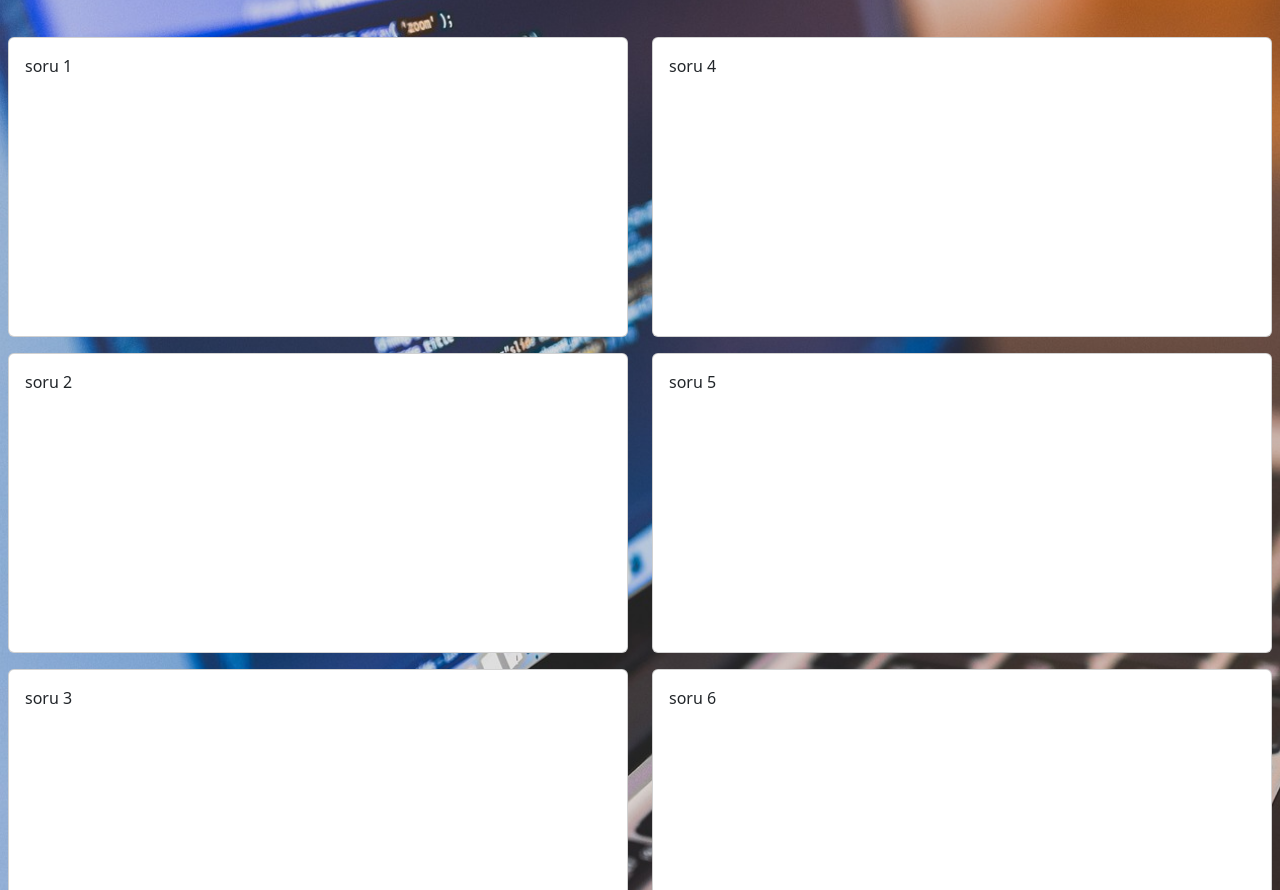
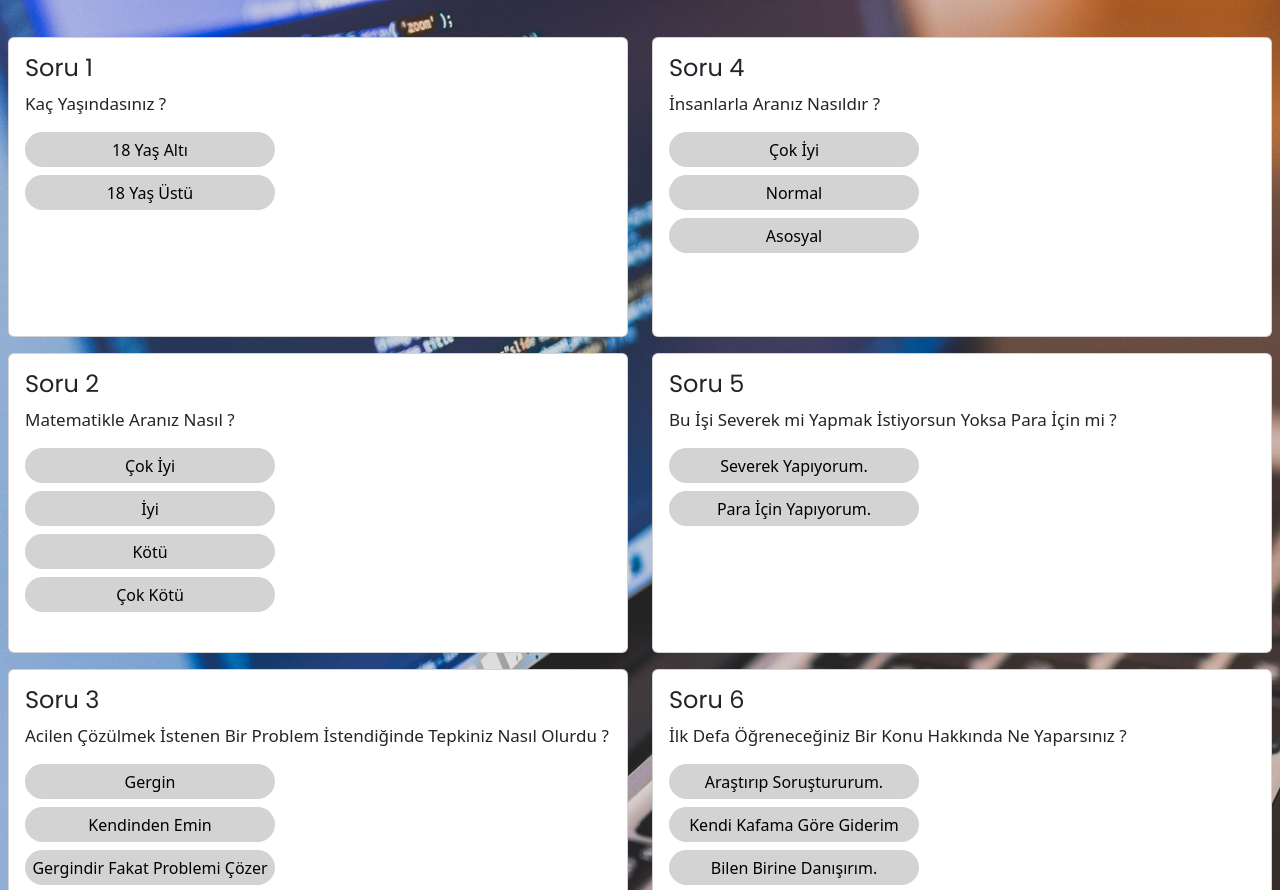
Before and after one commit to Ayberk-Aktan/Yazilimci-Testi-Projesi, a plain HTML site: page index.html in a window 1280 px wide. Shown: the part 123-1013 px from the top of the page. Drawn offline with nearby package versions, Linux system fonts and the light colour scheme.

Commit message:
Projenin Tasarım Kısmı Tamamlanmıştır. Sadece Javascript Kısmı Kalmıştır.

```diff
--- a/index.html
+++ b/index.html
@@ -30,19 +30,59 @@
                     <!--QUESTİON CARD-1-->
                     <div class="card">
                         <div class="card-body">
-                            soru 1
+                            <!--QUESTİON TİTLE-->
+                            <div class="question-title">
+                                <h4>Soru 1</h4>
+                            </div>
+                            <!--QUESTİON CONTENT-->
+                            <div class="question-content">
+                                <p>Kaç Yaşındasınız ?</p>
+                            </div>
+                            <!--ANSWERS CONTENT-->
+                            <div class="answers-content">
+                                <button class="ansBtn">18 Yaş Altı</button>
+                                <button class="ansBtn">18 Yaş Üstü</button>
+                            </div>
                         </div>
                     </div>
                     <!--QUESTİON CARD-2-->
                     <div class="card">
                         <div class="card-body">
-                            soru 2
+                            <!--QUESTİON TİTLE-->
+                            <div class="question-title">
+                                <h4>Soru 2</h4>
+                            </div>
+                            <!--QUESTİON CONTENT-->
+                            <div class="question-content">
+                                <p>Matematikle Aranız Nasıl ?</p>
+                            </div>
+                            <!--ANSWERS CONTENT-->
+                            <div class="answers-content">
+                                <button class="ansBtn">Çok İyi</button>
+                                <button class="ansBtn">İyi</button>
+                                <button class="ansBtn">Kötü</button>
+                                <button class="ansBtn">Çok Kötü</button>
+                            </div>
                         </div>
                     </div>
                     <!--QUESTİON CARD-3-->
                     <div class="card">
                         <div class="card-body">
-                            soru 3
+                            <!--QUESTİON TİTLE-->
+                            <div class="question-title">
+                                <h4>Soru 3</h4>
+                            </div>
+                            <!--QUESTİON CONTENT-->
+                            <div class="question-content">
+                                <p>Acilen Çözülmek İstenen Bir Problem İstendiğinde Tepkiniz Nasıl Olurdu ?</p>
+                            </div>
+                            <!--ANSWERS CONTENT-->
+                            <div class="answers-content">
+                                <button class="ansBtn">Gergin</button>
+                                <button class="ansBtn">Kendinden Emin</button>
+                                <button class="ansBtn">Gergindir Fakat Problemi Çözer</button>
+                                <button class="ansBtn">Boş Vermiş</button>
+                            </div>
                         </div>
                     </div>
                 </div>
@@ -51,19 +91,58 @@
                     <!--QUESTİON CARD-4-->
                     <div class="card">
                         <div class="card-body">
-                            soru 4
+                            <!--QUESTİON TİTLE-->
+                            <div class="question-title">
+                                <h4>Soru 4</h4>
+                            </div>
+                            <!--QUESTİON CONTENT-->
+                            <div class="question-content">
+                                <p>İnsanlarla Aranız Nasıldır ?</p>
+                            </div>
+                            <!--ANSWERS CONTENT-->
+                            <div class="answers-content">
+                                <button class="ansBtn">Çok İyi</button>
+                                <button class="ansBtn">Normal</button>
+                                <button class="ansBtn">Asosyal</button>
+                            </div>
                         </div>
                     </div>
                     <!--QUESTİON CARD-5-->
                     <div class="card">
                         <div class="card-body">
-                            soru 5
+                            <!--QUESTİON TİTLE-->
+                            <div class="question-title">
+                                <h4>Soru 5</h4>
+                            </div>
+                            <!--QUESTİON CONTENT-->
+                            <div class="question-content">
+                                <p>Bu İşi Severek mi Yapmak İstiyorsun Yoksa Para İçin mi ?</p>
+                            </div>
+                            <!--ANSWERS CONTENT-->
+                            <div class="answers-content">
+                                <button class="ansBtn">Severek Yapıyorum.</button>
+                                <button class="ansBtn">Para İçin Yapıyorum.</button>
+                            </div>
                         </div>
                     </div>
                     <!--QUESTİON CARD-6-->
                     <div class="card">
                         <div class="card-body">
-                            soru 6
+                            <!--QUESTİON TİTLE-->
+                            <div class="question-title">
+                                <h4>Soru 6</h4>
+                            </div>
+                            <!--QUESTİON CONTENT-->
+                            <div class="question-content">
+                                <p>İlk Defa Öğreneceğiniz Bir Konu Hakkında Ne Yaparsınız ?</p>
+                            </div>
+                            <!--ANSWERS CONTENT-->
+                            <div class="answers-content">
+                                <button class="ansBtn">Araştırıp Soruştururum.</button>
+                                <button class="ansBtn">Kendi Kafama Göre Giderim</button>
+                                <button class="ansBtn">Bilen Birine Danışırım.</button>
+                                <button class="ansBtn">Daha Baştan Vazgeçerim.</button>
+                            </div>
                         </div>
                     </div>
                 </div>
--- a/style.css
+++ b/style.css
@@ -23,7 +23,7 @@ body
     color:#fff;
     text-align: center;
     margin-top:2rem;
-    text-shadow: 5px 5px 5px black;
+    text-shadow: 7px 7px 7px black;
 }
 
 .titles h1
@@ -51,6 +51,41 @@ body
     width:600px;
     height:300px;
     margin-bottom: 1rem;
+}
+
+/*Questions Contents*/
+.card-body .question-title h4
+{
+    font-family: 'Poppins', sans-serif;
+}
+
+.card-body .question-content
+{
+    font-size:17px;
+}
+
+.card-body .answers-content
+{
+    display: flex;
+    flex-direction: column;
+    gap:0.5rem;
+}
+
+.card-body .answers-content button
+{
+    width:250px;
+    height:35px;
+    border:none;
+    outline:none;
+    border-radius:25px;
+    background-color:lightgray;
+    cursor: pointer;
+}
+
+.card-body .answers-content button:hover
+{
+    background-color: darkslategray;
+    color:white;
 }
 
 /*Button Group*/
@@ -110,6 +145,24 @@ footer .brands:hover
     color:black;
 }
 
+/*ScrollBar*/
+::-webkit-scrollbar {
+    width: 5px;
+  }
+
+  ::-webkit-scrollbar-track {
+    background: #f1f1f1;
+  }
+
+  ::-webkit-scrollbar-thumb {
+    background: #888;
+    border-radius:20px;
+  }
+
+  ::-webkit-scrollbar-thumb:hover {
+    background: #555;
+  }
+
 /*Responsive Layout's*/
 /*Telephone*/
 @media screen and (max-width:767px) {
```
